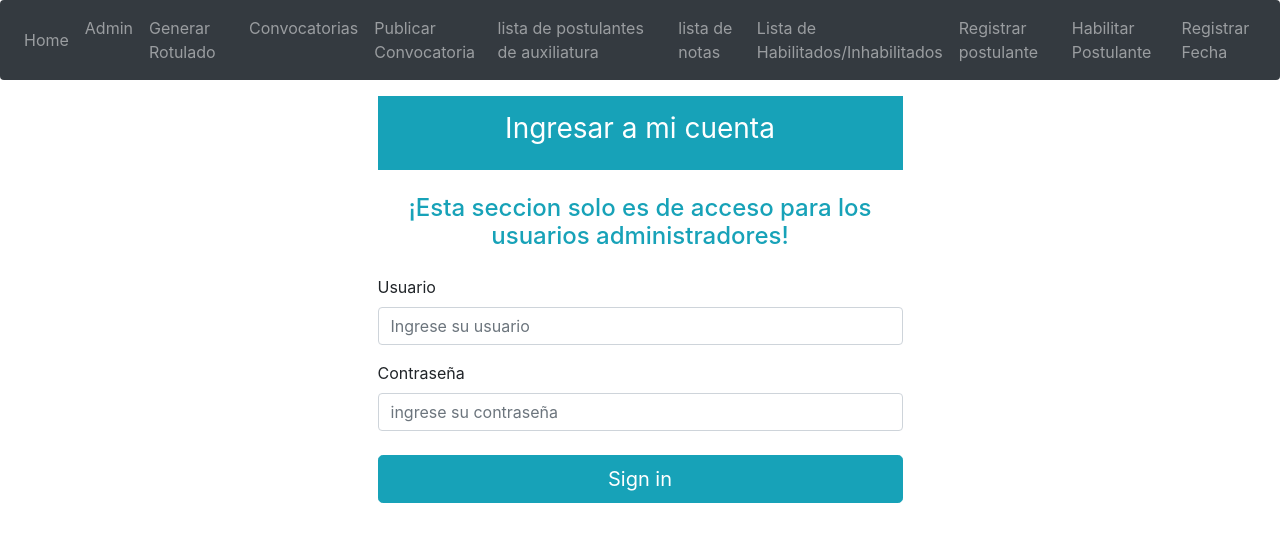
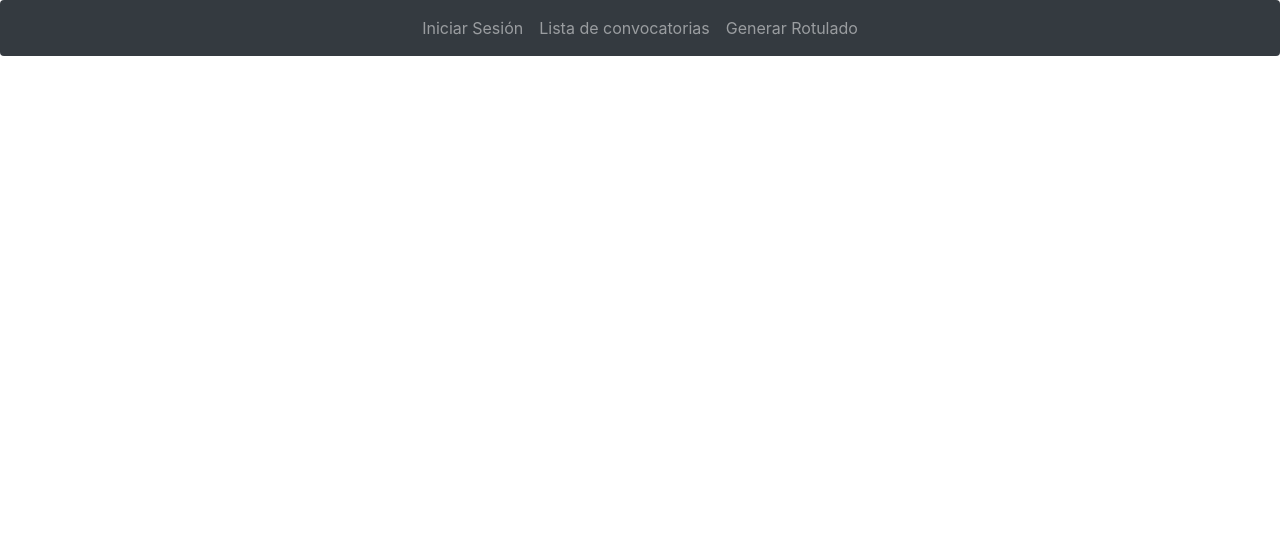
Before and after one commit to EliceoJoel/Cliente-TIS, a React (Create React App) app: page /login in a window 1280 px wide. Shown: the top 542 px of the page. Built offline with nearby package versions, Linux system fonts and the light colour scheme.

Commit message:
login interface y union al navbar

```diff
--- a/src/App.js
+++ b/src/App.js
@@ -21,10 +21,8 @@ class App extends Component {
       <Router>
         <div className="App">
           <Navbar />
-          <Route exact path="/" component={Landing} />
           <div className="container">
             <Route exact path="/Generate_Rotulado" component={Generate_Rotulado} />
-            <Route exact path="/login" component={Login} />
             <Route exact path="/list" component={List} />
             <Route exact path="/post" component={Post} />
             <Route exact path="/auxiliary_list" component={Auxiliary_list} />
--- a/src/components/Login.js
+++ b/src/components/Login.js
@@ -1,5 +1,6 @@
 import React, { Component } from 'react'
 import { login } from './UserFunctions'
+
 
 class Login extends Component {
     constructor() {
@@ -7,12 +8,18 @@ class Login extends Component {
         this.state = {
             user: '',
             password: '',
-            errors: {}
+            userError: '',
+            passwordError: '',
         }
 
         this.onChange = this.onChange.bind(this)
         this.onSubmit = this.onSubmit.bind(this)
     }
+
+    ifValid(){
+
+    }
+
 
     onChange(e) {
         this.setState({ [e.target.name]: e.target.value })
@@ -20,16 +27,6 @@ class Login extends Component {
     onSubmit(e) {
         e.preventDefault()
 
-        const user = {
-            user: this.state.email,
-            password: this.state.password
-        }
-
-        login(user).then(res => {
-            if (res) {
-                this.props.history.push(`/profile`)
-            }
-        })
     }
 
     render() {
@@ -37,7 +34,7 @@ class Login extends Component {
             <div className="container">
                 <div className="row">
                     <div className="col-md-6 mx-auto d-flex justify-content-center">
-                        <form noValidate onSubmit={this.onSubmit}>
+                        <form noValidate>
                             <div className="mt-3 p-3 bg-info text-white">
                                 <h1 className="h3 font-weight-normal text-center">
                                     Ingresar a mi cuenta
@@ -45,7 +42,7 @@ class Login extends Component {
                             </div>
                             <div className="my-4 text-info text-center">
                                 <h4>
-                                   ¡Esta seccion solo es de acceso para los usuarios administradores!
+                                   ¡Esta seccion solo es de acceso para los usuarios autorizados!
                                 </h4>
                             </div>
                             <div className="form-group">
@@ -72,10 +69,11 @@ class Login extends Component {
                                 />
                             </div>
                             <button
-                                type="submit"
+                                type="button"
+                                onClick={this.onSubmit}
                                 className="btn btn-lg btn-info btn-block mt-4"
                             >
-                                Sign in
+                                Iniciar sesión
                             </button>
                         </form>
                     </div>
--- a/src/components/Navbar.js
+++ b/src/components/Navbar.js
@@ -1,12 +1,56 @@
 import React, { Component } from 'react'
 import { Link, withRouter } from 'react-router-dom'
 
+
+
 class Landing extends Component {
-  logOut(e) {
+
+  constructor() {
+    super()
+    this.state = {
+        user: '',
+        password: '',
+        userError: '',
+        passwordError: '',
+        showLogin:false,
+        showInicialItem:true,
+    }
+
+    this.onChange = this.onChange.bind(this)
+    this.onSubmit = this.onSubmit.bind(this)
+  }
+
+  valid(){
+    if(this.state.user === ''){
+      this.setState({userError:'Campo vacio'})
+    }
+    else if(this.state.password === ''){
+      this.setState({passwordError:'Campo vacio'})
+    }
+    else{
+      return true;
+    }
+  }
+
+  hide(){
+    this.setState({showLogin:false})
+  }
+
+  show(){
+    this.setState({showLogin:true})
+  }
+
+  onChange(e) {
+      this.setState({ [e.target.name]: e.target.value })
+      this.setState({userError:'', passwordError:''})
+  }
+  onSubmit(e) {
       e.preventDefault()
-    localStorage.removeItem('usertoken')
-    this.props.history.push(`/`)
+      if(this.valid()){
+      console.log("entra")
       }
+  }
+
 
   render() {
     const loginRegLink = (
@@ -23,7 +67,7 @@ class Landing extends Component {
         </li>
         <li className="nav-item">
           <Link to="/list" className="nav-link">
-            Convocatorias
+            Lista de convocatorias
           </Link>
         </li>
         <li className = "nav-item">
@@ -52,8 +96,6 @@ class Landing extends Component {
           </Link>
         </li>
        <li>
-
-
           <Link to ="/PostulantEnable" className= "nav-link">
             Habilitar Postulante
           </Link>
@@ -68,15 +110,11 @@ class Landing extends Component {
       </ul>
     )
 
+
     const userLink = (
       <ul className="navbar-nav">
         <li className="nav-item">
-          <Link to="/profile" className="nav-link">
-            User
-          </Link>
-        </li>
-        <li className="nav-item">
-          <a href=" " onClick={this.logOut.bind(this)} className="nav-link">
+          <a href=" " onClick="" className="nav-link">
             Logout
           </a>
         </li>
@@ -84,6 +122,7 @@ class Landing extends Component {
     )
 
     return (
+        <div>
               <nav className="navbar navbar-expand-lg navbar-dark bg-dark rounded">
                 <button
                   className="navbar-toggler"
@@ -96,23 +135,98 @@ class Landing extends Component {
                 >
                   <span className="navbar-toggler-icon" />
                 </button>
+                {this.state.showInicialItem?
+                  <div className="collapse navbar-collapse justify-content-md-center" id="navbarsExample10">
+                    {this.navItems()}
+                    {//loginRegLink}
+                    }
+                  </div>
+                :null
+                }
+              </nav>
+            {this.state.showLogin?
+              <div className="container">
+                <div className="row">
+                    <div className="col-md-6 mx-auto d-flex justify-content-center">
+                        <form noValidate>
+                            <div className="mt-3 p-3 bg-info text-white">
+                                <h1 className="h3 font-weight-normal text-center">
+                                    Ingresar a mi cuenta
+                                </h1>
+                            </div>
+                            <div className="my-4 text-info text-center">
+                                <h4>
+                                   ¡Esta seccion solo es de acceso para los usuarios autorizados!
+                                </h4>
+                            </div>
+                            <div className="form-group">
+                                <label htmlFor="user">Usuario</label>
+                                <input
+                                    type="text"
+                                    className="form-control"
+                                    name="user"
+                                    placeholder="Ingrese su usuario"
+                                    maxLength="50"
+                                    value={this.state.email}
+                                    onChange={this.onChange}
+                                />
+                                <p style={{color:"red"}}>{this.state.userError}</p>
+                            </div>
+                            <div className="form-group">
+                                <label htmlFor="password">Contraseña</label>
+                                <input
+                                    type="password"
+                                    className="form-control"
+                                    name="password"
+                                    placeholder="ingrese su contraseña"
+                                    maxLength="50"
+                                    autocomplete="on"
+                                    value={this.state.password}
+                                    onChange={this.onChange}
+                                />
+                                <p style={{color:"red"}}>{this.state.passwordError}</p>
+                            </div>
+                            <button
+                                type="button"
+                                onClick={this.onSubmit}
+                                className="btn btn-lg btn-info btn-block mt-4"
+                            >
+                                Iniciar sesión
+                            </button>
+                        </form>
+                    </div>
+                </div>
+              </div>
+              :null
+            }
+        </div>
+    )
+  }
 
-        <div
-          className="collapse navbar-collapse justify-content-md-center"
-          id="navbarsExample10"
-        >
+  navItems() {
+    return (
       <ul className="navbar-nav">
-            <li className="nav-item">
+        <li className="nav-item" onClick={()=>this.show()}>
           <Link to="/" className="nav-link">
-                Home
+            Iniciar Sesión
+          </Link>
+        </li>
+        <li className="nav-item" onClick={()=>this.hide()}>
+          <Link to="/list" className="nav-link">
+            Lista de convocatorias
+          </Link>
+        </li>
+        <li className="nav-item" onClick={()=>this.hide()}>
+          <Link to="/Generate_Rotulado" className="nav-link">
+            Generar Rotulado
           </Link>
         </li>
       </ul>
-          {localStorage.usertoken ? userLink : loginRegLink}
-        </div>
-      </nav>
     )
  }
+
 }
 
+
+
 export default withRouter(Landing)
```
Lines whose indentation alone changed are shown as unchanged.
